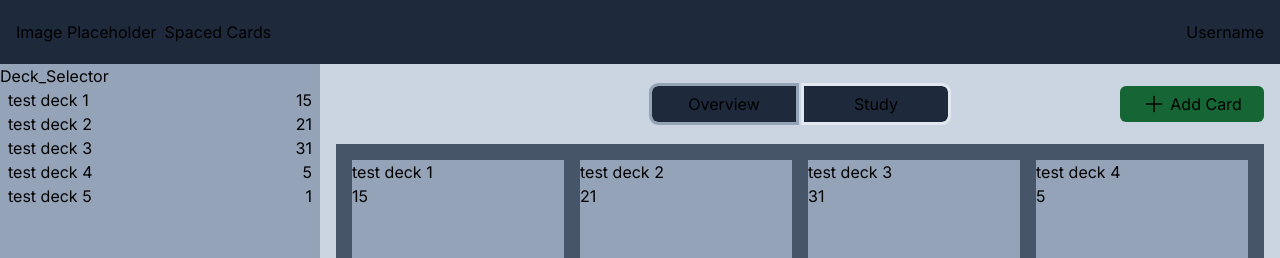
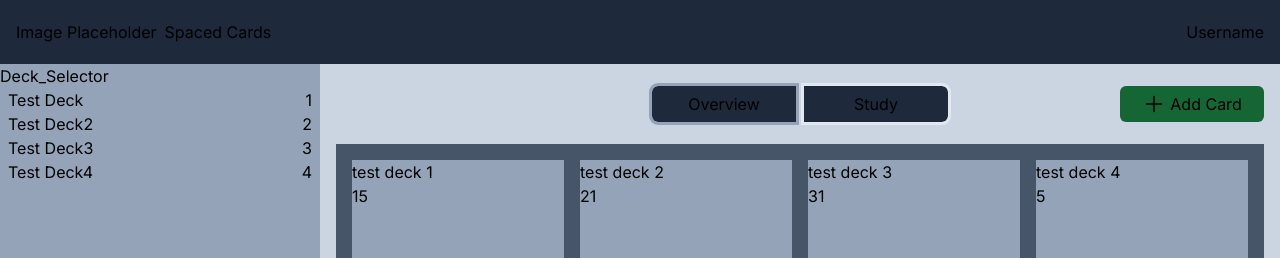
Before and after one commit to gary-giambatista/spaced-cards, a Next.js app: page / in a window 1280 px wide. Shown: the top 258 px of the page. Built offline with nearby package versions, Linux system fonts and the light colour scheme.

Commit message:
Added decks data object in page.js. Hooked it up to Deck_Selector.

```diff
--- a/app/page.js
+++ b/app/page.js
@@ -17,7 +17,8 @@ export default function Home() {
 	);
 	const [isAddCardModalOpen, setIsAddCardModalOpen] = useState(false);
 	let timeout = false;
-
+	const [selectedDeck, setSelectedDeck] = useState(decks[0]);
+	console.log(selectedDeck);
 	//1.
 	useEffect(() => {
 		window.addEventListener("resize", () => {
@@ -46,7 +47,12 @@ export default function Home() {
 
 	return (
 		<main className="flex h-full relative">
-			<Deck_Selector drawerOpen={drawerOpen} setDrawerOpen={setDrawerOpen} />
+			<Deck_Selector
+				drawerOpen={drawerOpen}
+				setDrawerOpen={setDrawerOpen}
+				decks={decks}
+				setSelectedDeck={setSelectedDeck}
+			/>
 			<div className="flex flex-col w-full p-4 gap-4 bg-slate-300 overflow-y-auto">
 				<Hud_Header
 					setMode={setMode}
@@ -70,3 +76,81 @@ export default function Home() {
 
 // Notes
 // JS logic to hide drawer not necessary, because using media query to set the drawer to absolute fixes display issues
+//Todo: Create useEffect in page.js to fetch LS of decks
+//Todo: Complete the Deck_Selector's functionality (add deck, update LS)
+//Todo: Connect Hud_Header, Overview, and Card and their child components to selectedDeck
+
+const decks = [
+	{
+		name: "Test Deck",
+		id: 1,
+		reviews_due: 1,
+		cards: [
+			{
+				id: 1,
+				question: "Question 1",
+				answer: "Answer 1",
+				hint: "Hint 1",
+				note: "Note 1",
+				interval: 0,
+				repetition: 0,
+				efactor: 2.5,
+				reviews_due: "ISO date",
+			},
+		],
+	},
+	{
+		name: "Test Deck2",
+		id: 2,
+		reviews_due: 2,
+		cards: [
+			{
+				id: 1,
+				question: "Question 1",
+				answer: "Answer 1",
+				hint: "Hint 1",
+				note: "Note 1",
+				interval: 0,
+				repetition: 0,
+				efactor: 2.5,
+				reviews_due: "ISO date",
+			},
+		],
+	},
+	{
+		name: "Test Deck3",
+		id: 3,
+		reviews_due: 3,
+		cards: [
+			{
+				id: 1,
+				question: "Question 1",
+				answer: "Answer 1",
+				hint: "Hint 1",
+				note: "Note 1",
+				interval: 0,
+				repetition: 0,
+				efactor: 2.5,
+				reviews_due: "ISO date",
+			},
+		],
+	},
+	{
+		name: "Test Deck4",
+		id: 4,
+		reviews_due: 4,
+		cards: [
+			{
+				id: 1,
+				question: "Question 1",
+				answer: "Answer 1",
+				hint: "Hint 1",
+				note: "Note 1",
+				interval: 0,
+				repetition: 0,
+				efactor: 2.5,
+				reviews_due: "ISO date",
+			},
+		],
+	},
+];
--- a/components/hud/Deck_Selector/Deck_Selector.jsx
+++ b/components/hud/Deck_Selector/Deck_Selector.jsx
@@ -28,13 +28,14 @@ const sampleDecks = [
 	},
 ];
 
-function Deck_Selector({ drawerOpen, setDrawerOpen }) {
+function Deck_Selector({ drawerOpen, setDrawerOpen, decks, setSelectedDeck }) {
 	return (
 		<section
 			className={`absolute h-full sm:relative flex-shrink bg-slate-400 transition-all z-10 ${
 				drawerOpen ? "w-80 min-w-80" : "w-0 min-w-0"
 			} `}
 		>
+			{/* Chevron */}
 			<div
 				onClick={() => setDrawerOpen(!drawerOpen)}
 				className="absolute flex justify-center items-center bg-slate-800 h-14 w-8 -right-8 top-1/2 transform -translate-y-1/2 cursor-pointer"
@@ -56,16 +57,18 @@ function Deck_Selector({ drawerOpen, setDrawerOpen }) {
 					/>
 				</svg>
 			</div>
+			{/* Deck Rows */}
 			<div className="overflow-hidden delay-75">Deck_Selector</div>
-			{sampleDecks.map((deck) => {
+			{decks.map((deck) => {
 				return (
 					<div
+						onClick={() => setSelectedDeck(deck)}
 						className={`flex justify-between px-2 overflow-hidden ${
 							drawerOpen ? "opacity-100" : "opacity-0"
 						}`}
 						key={deck.id}
 					>
-						<div className="line-clamp-1">{deck.title}</div>
+						<div className="line-clamp-1">{deck.name}</div>
 						<div className="">{deck.reviews_due}</div>
 					</div>
 				);
```
